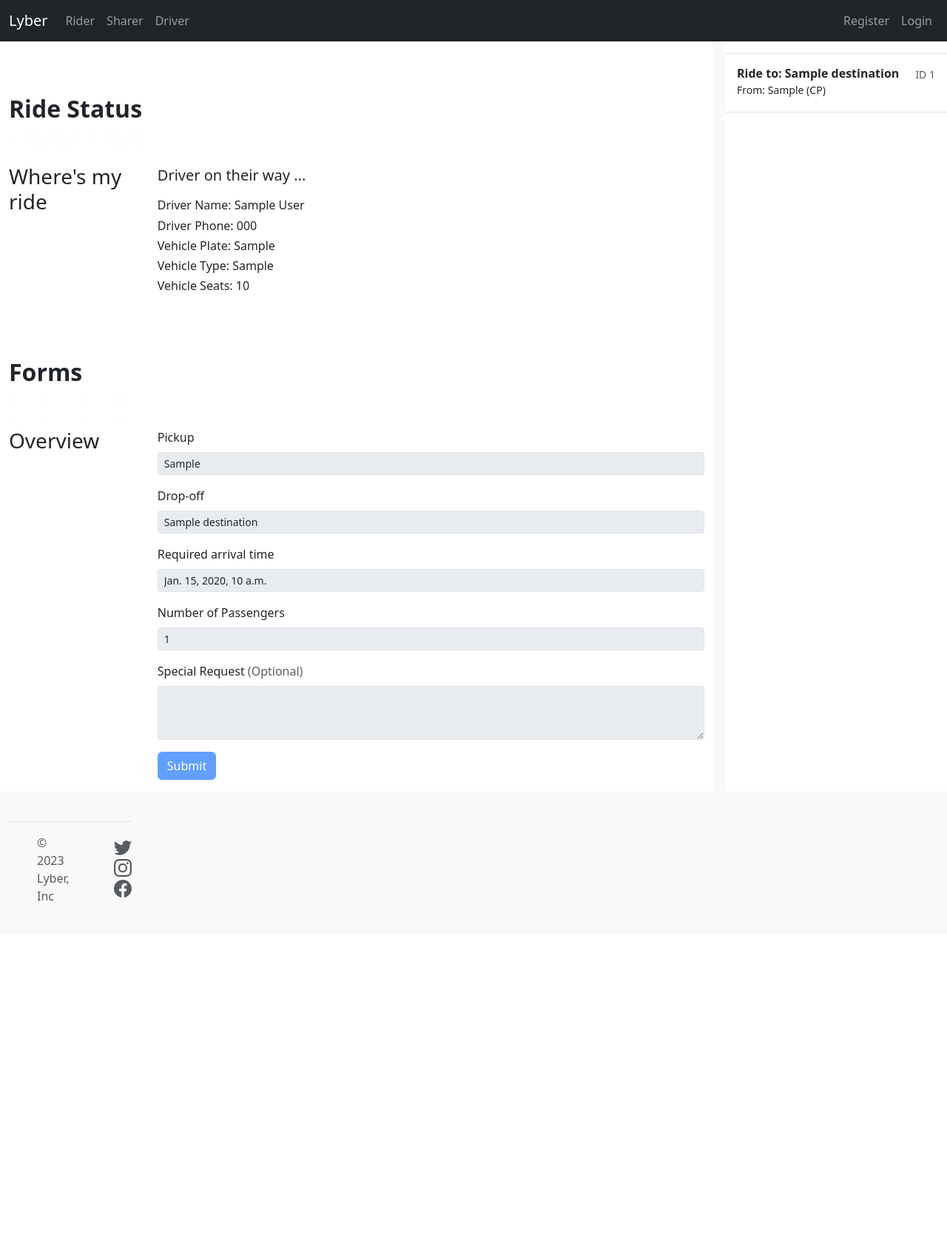
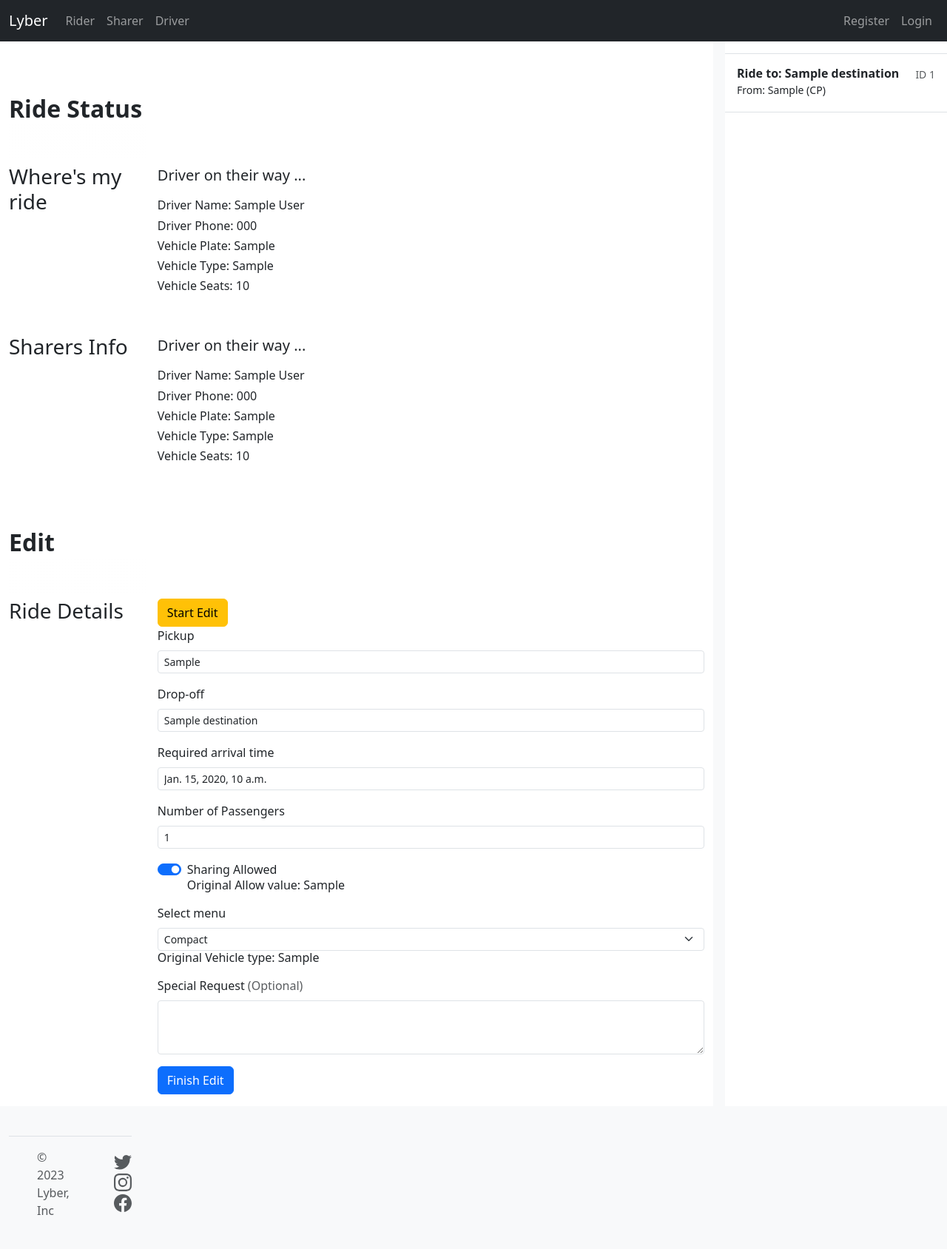
Before and after one commit to carolinechen99/ride-hailing-web, a Django app: template templates/ride/ride_status.html in a window 1280 px wide. Shown: the whole page at 74% size. Before the commit the page ends 1217 px from the top, so only its background shows below. Run offline with Django 3.2, Linux system fonts and the light colour scheme; the template is opened without the code that fills it: most values are stand-ins (such as "Sample title", 1, 10 or a date in 2020); some libraries are stand-ins or nearby versions.

Commit message:
Edit ride status (owner) - buggy submit

```diff
--- a/templates/ride/ride_status.html
+++ b/templates/ride/ride_status.html
@@ -84,7 +84,8 @@
 
   <div class="bd-cheatsheet container-fluid bg-body">
 
-
+    <!--alert-->
+    {% include 'partials/_alerts.html' %}
 
     <section id="Status">
       <h2 class="sticky-xl-top fw-bold pt-3 pt-xl-5 pb-2 pb-xl-3">Ride Status</h2>
@@ -120,21 +121,55 @@
         </div>
         {% endif %}
       </article>
+
+      <article class="my-3" id="spinners">
+        <div class="bd-heading sticky-xl-top align-self-start mt-5 mb-3 mt-xl-0 mb-xl-2">
+          <h3>Sharers Info</h3>
+        </div>
+        {% if not driver %}
+        <div>
+          <div class="bd-example-snippet bd-code-snippet">
+            <div class="bd-example">
+              <div class="spinner-border text-dark" role="status">
+                <span class="visually-hidden">Loading...</span>
+              </div>
+              <p class="lead">Searching for drivers...</p>
+              <p>Refreshing the page regularly to get latest driver search result</p>
+
+            </div>
+          </div>
+        </div>
+        {% else %}
+        <div class="bd-example-snippet bd-code-snippet">
+          <div class="bd-example">
+            <p class="lead">Driver on their way ... </p>
+            <h6>Driver Name: {{driver.first_name}} {{driver.last_name}}</h6>
+            <h6>Driver Phone: {{driver.phone}}</h6>
+            <h6>Vehicle Plate: {{driver.vehicle_plate}} </h6>
+            <h6>Vehicle Type: {{driver.vehicle_type}} </h6>
+            <h6>Vehicle Seats: {{driver.vehicle_seats}} </h6>
+
+          </div>
+        </div>
+        {% endif %}
+      </article>
     </section>
     <section id="forms">
-      <h2 class="sticky-xl-top fw-bold pt-3 pt-xl-5 pb-2 pb-xl-3">Forms</h2>
+      <h2 class="sticky-xl-top fw-bold pt-3 pt-xl-5 pb-2 pb-xl-3">Edit</h2>
 
       <article class="my-3" id="overview">
         <div class="bd-heading sticky-xl-top align-self-start mt-5 mb-3 mt-xl-0 mb-xl-2">
-          <h3>Overview</h3>
+          <h3>Ride Details</h3>
         </div>
 
         <div>
           <div class="bd-example-snippet bd-code-snippet">
             <div class="bd-example">
-              <!-- <p class="lead">{{ride.allow_sharing}}</p> -->
-              <form>
-                <fieldset disabled aria-label="Disabled fieldset example">
+
+              <button type="button" class="btn btn-warning" onclick="enableFieldset('fieldset1')">Start Edit</button>
+              <form  action="{% url 'ride:ride_status'  ride.rid %}" method="POST">
+                {% csrf_token %}
+                <fieldset id="fieldset1" aria-label="Disabled fieldset example">
                   <div class="mb-3">
                     <label for="pickup-loc" class="form-label">Pickup</label>
                     <input name="pickup-loc" type="text" class="form-control form-control-sm" id="pickup-loc"
@@ -168,20 +203,24 @@
                     </div>
                   </div>
 
-                  <!-- <div class="mb-3 form-check form-switch">
-            <input class="form-check-input" type="checkbox" role="switch" id="flexSwitchCheckChecked"  checked="{{ride.allow_sharing}}">
-            <label class="form-check-label" for="flexSwitchCheckChecked">Checked switch checkbox input</label>
-          </div>         -->
+                  <div class="mb-3 form-check form-switch">
 
-                  <!-- <div class="mb-3">
-            <label for="exampleSelect" class="form-label">Select menu</label>
-            <select class="form-select form-select-sm" id="exampleSelect">
-              <option value="CM">Compact</option>
-              <option value="SU">SUV</option>
-              <option value="LX">Luxury</option>
-              <option value="MV">Minivan</option>
-            </select>
-          </div> -->
+                    <input name="allow-sharing" class="form-check-input" type="checkbox" role="switch"
+                      id="allow-sharing" value="allow" checked="{{ride.allow_sharing}}">
+                    <label class="form-check-label" for="allow-sharing">Sharing Allowed</label>
+                    <h6>Original Allow value: {{ride.allow_sharing}}</h6>
+                  </div>
+
+                  <div class="mb-3">
+                    <label for="vehicle-type" class="form-label">Select menu</label>
+                    <select name="vehicle-type" class="form-select form-select-sm" id="vehicle-type">
+                      <option value="CM">Compact</option>
+                      <option value="SU">SUV</option>
+                      <option value="LX">Luxury</option>
+                      <option value="MV">Minivan</option>
+                    </select>
+                    <h6>Original Vehicle type: {{ride.vehicle_type}}</h6>
+                  </div>
 
                   <div class="mb-3">
                     <label for="special" class="form-label">Special Request <span
@@ -190,8 +229,14 @@
                       value="{{ride.special_requirements}}"></textarea>
                   </div>
 
-                  <input class="btn btn-primary" type="submit"></input>
+
                 </fieldset>
+
+                <input class="btn btn-primary" type="submit" value="Finish Edit"></input>
+              </form>
+            </div>
+          </div>
+        </div>
 
 
       </article>
@@ -309,6 +354,8 @@
   <script src="{% static 'js/bootstrap.bundle.min.js' %}"></script>
 
   <script src="{% static 'js/cheatsheet.js' %}"></script>
+
+  <script src="{% static 'js/status.js' %}"></script>
 </body>
 
 <!-- Footer -->
--- /dev/null
+++ b/uber/static/js/status.js
@@ -0,0 +1,4 @@
+function enableFieldset(fieldsetId) {
+    var fieldset = document.getElementById(fieldsetId);
+    fieldset.removeAttribute("disabled");
+}
```
Also changed, not shown: ride/views.py (+134 -53 lines), templates/ride/request_ride.html (line endings or trailing spaces).
